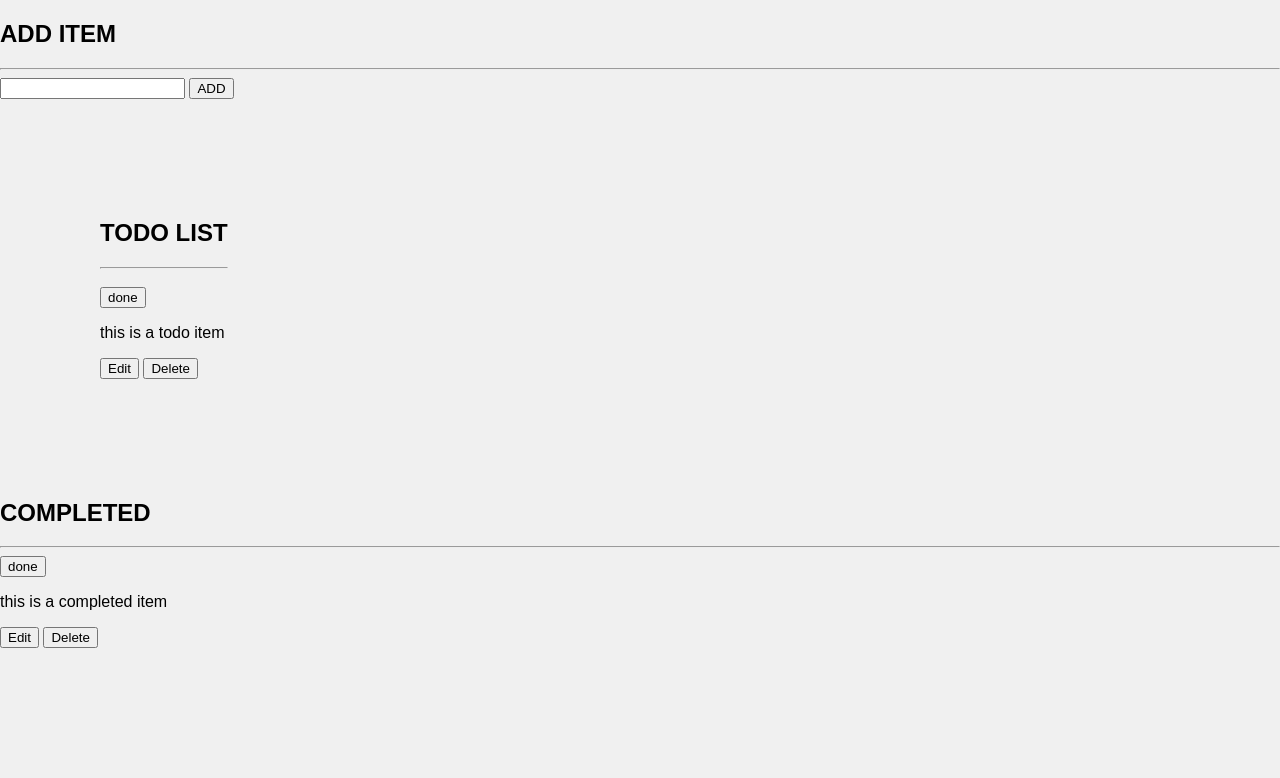
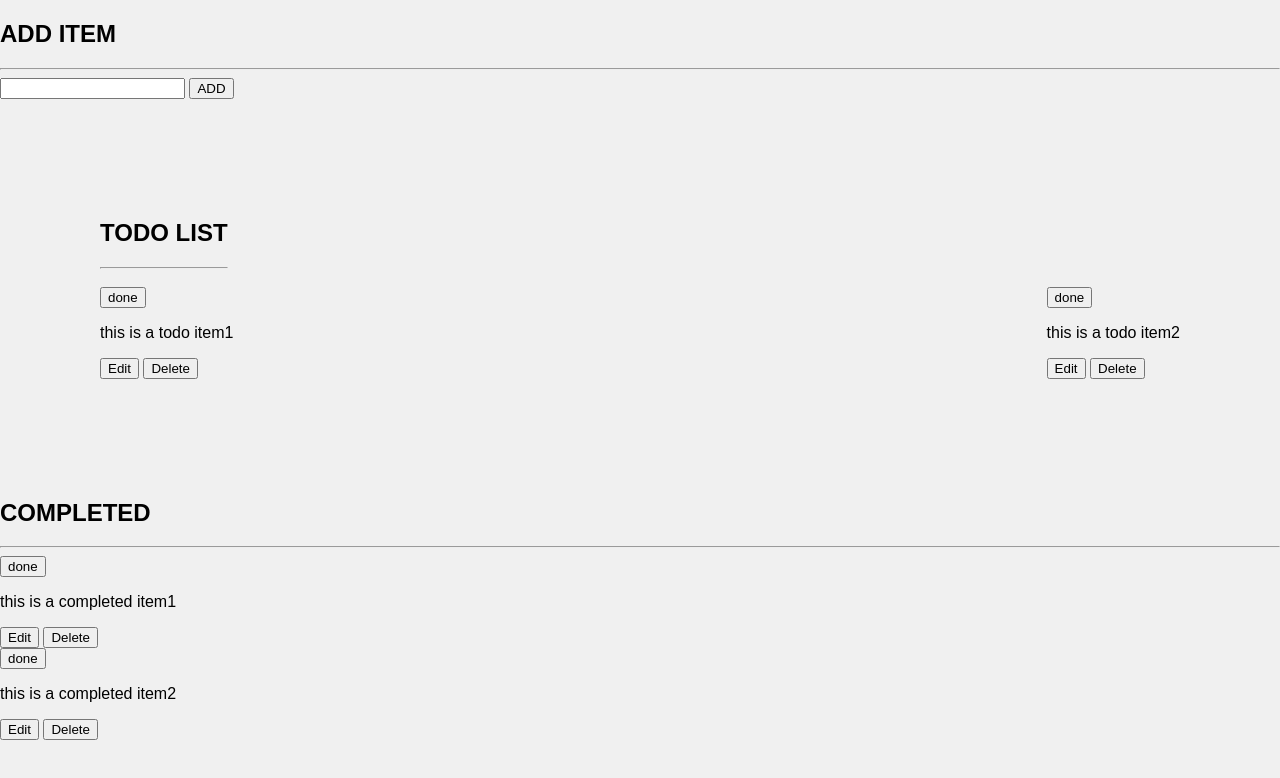
Before and after one commit to mehmetresitcagan/ToDo, a plain HTML site: page index.html in a window 1280 px wide. Drawn offline with Linux system fonts and the light colour scheme; files that its build step writes are made by us from their sources.

Commit message:
Update index.html
css'siz html taslağı

```diff
--- a/index.html
+++ b/index.html
@@ -5,7 +5,7 @@
     <meta charset="UTF-8">
     <meta name="viewport" content="width=device-width, initial-scale=1.0">
     <link rel="stylesheet" href="style.css">
-    <title>ToDos App</title>
+    <title>ToDo App</title>
 </head>
 
 <body>
@@ -31,13 +31,18 @@
         </div>
 
         <div class="todo-items-container">
-            <div class="todo-item">
+            <div class="todo-item" id="item1">
                 <button class="checkbox">done</button>
-                <p>this is a todo item</p>
+                <p>this is a todo item1</p>
                 <button class="btn-edit">Edit</button>
                 <button class="btn-delete">Delete</button>
             </div>
-
+            <div class="todo-item" id="item2">
+                <button class="checkbox">done</button>
+                <p>this is a todo item2</p>
+                <button class="btn-edit">Edit</button>
+                <button class="btn-delete">Delete</button>
+            </div>
         </div>
 
     </div>
@@ -48,9 +53,16 @@
             <hr>
         </div>
         <div class="completed-items-container">
-            <div class="completed-item">
+            <div class="completed-item" id="completed1">
                 <button class="checkbox">done</button>
-                <p>this is a completed item</p>
+                <p>this is a completed item1</p>
+                <button class="btn-edit">Edit</button>
+                <button class="btn-delete">Delete</button>
+            </div>
+
+            <div class="completed-item" id="completed2">
+                <button class="checkbox">done</button>
+                <p>this is a completed item2</p>
                 <button class="btn-edit">Edit</button>
                 <button class="btn-delete">Delete</button>
             </div>
```
